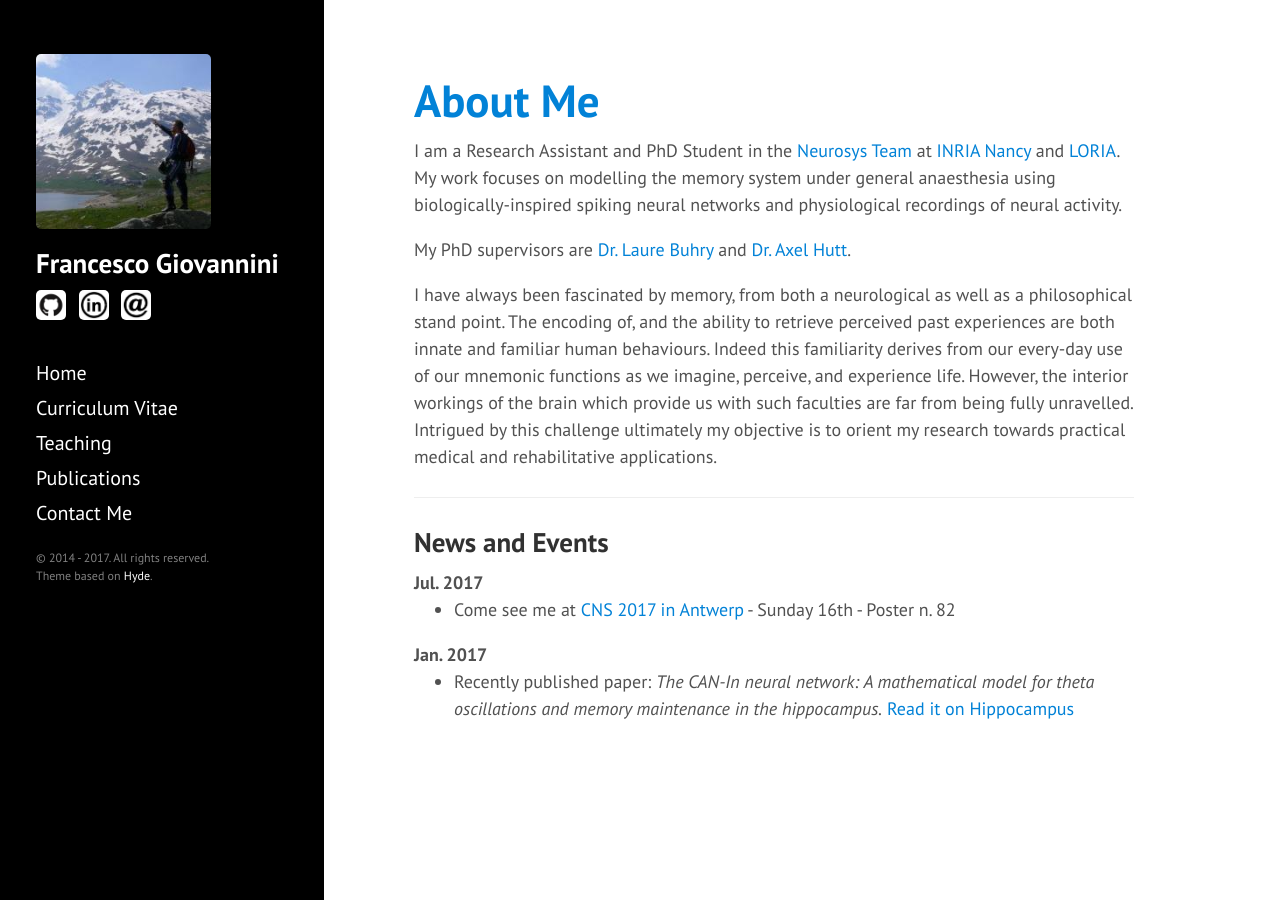
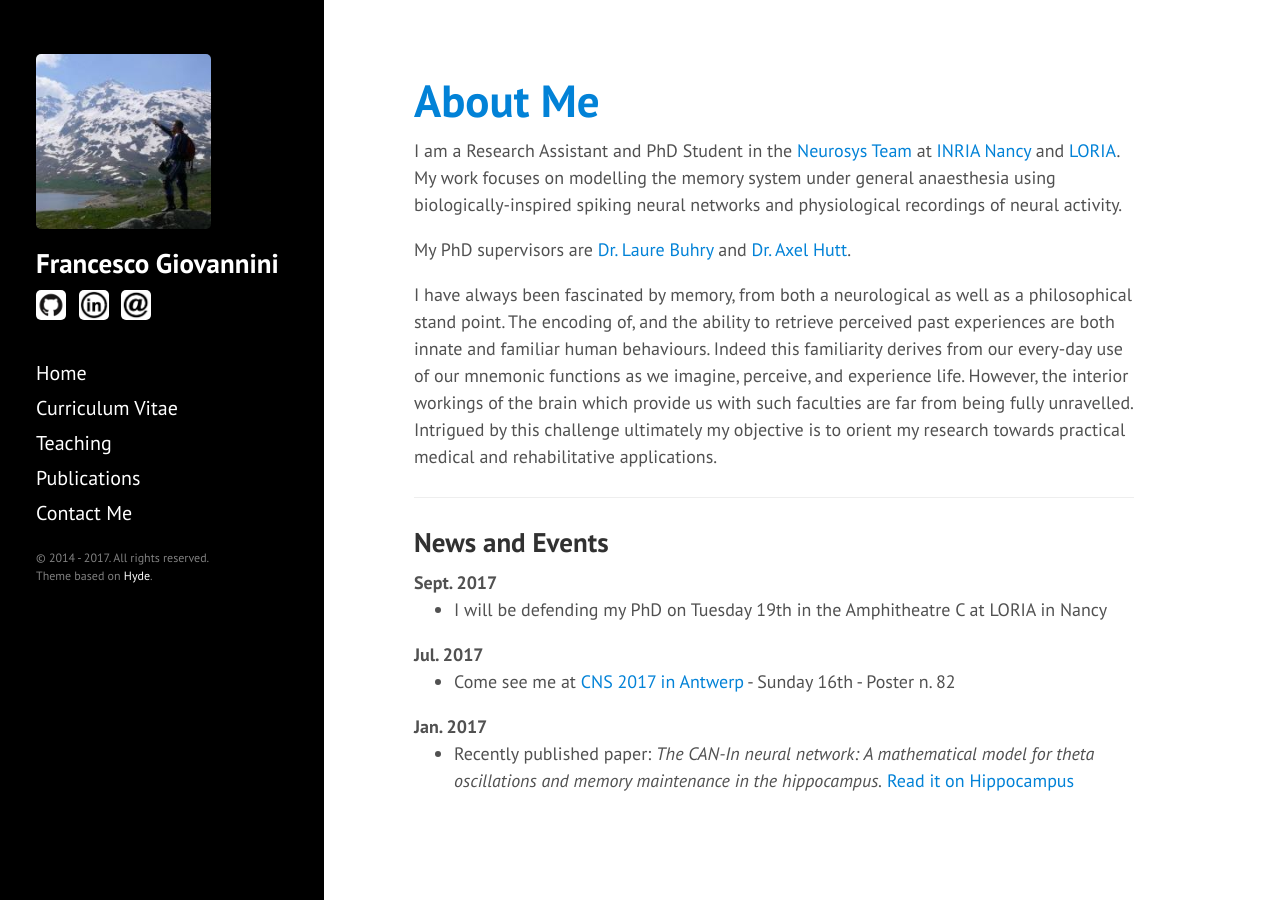
Before and after one commit to JoErNanO/joernano.github.io, a Jekyll site: the page built from index.html, in a window 1280 px wide. Built offline with Jekyll 4.4.1, drawn with Linux system fonts in a browser that asks for light colours; the list of posts is cut into pages by our own code.

Commit message:
[IND] Add thesis presentation to news.

```diff
--- a/index.html
+++ b/index.html
@@ -16,6 +16,10 @@ Intrigued by this challenge ultimately my objective is to orient my research tow
 <hr />
 
 <h2 id="news">News and Events</h2>
+<b>Sept. 2017</b>
+<ul>
+    <li>I will be defending my PhD on Tuesday 19th in the Amphitheatre C at LORIA in Nancy
+</ul>
 <b>Jul. 2017 </b>
 <ul>
     <li>Come see me at <a href="http://www.cnsorg.org/cns-2017-presentations">CNS 2017 in Antwerp</a> - Sunday 16th - Poster n. 82
```
